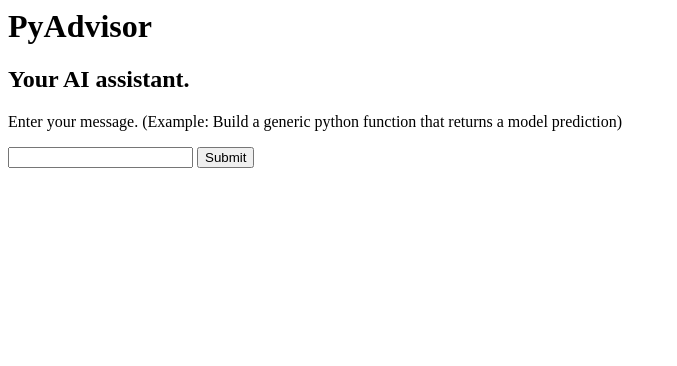
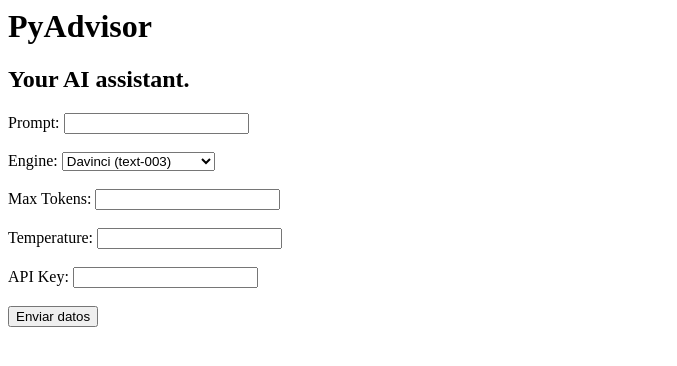
Before and after one commit to seenstevo/GPT3-App-Post-creator, a Flask app: page / in a window 1280 px wide. Shown: the top 366 px of the page, without its empty margins (0-677 px from the left). Run offline with Flask 2, Linux system fonts and the light colour scheme.

Commit message:
minimal working

```diff
--- a/app.py
+++ b/app.py
@@ -1,15 +1,11 @@
 from flask import Flask, render_template, request
 import os
-import pandas as pd
-import openai
-
-dir_script = os.path.dirname(os.path.abspath(__file__))
+from app import models
 
 os.chdir(os.path.dirname(os.path.abspath(__file__)))
 
-app = Flask(__name__, template_folder='app/templates')
+app = Flask(__name__, template_folder = 'app/templates')
 app.config['DEBUG'] = True
-
 
 @app.route("/")
 def index():
@@ -17,15 +13,17 @@ def index():
 
 @app.route('/', methods=['POST'])
 def my_form_post():
+    # collect inputs from user once submit button pressed
     prompt = request.form['prompt']
+    engine = request.form['engine']
+    temperature = float(request.form['temperature'])
+    max_tokens = int(float(request.form['max_tokens']))
+    api_key = request.form['api_key']
 
-    response = openai.Completion.create(
-    engine="text-davinci-003",
-    prompt=prompt,
-    max_tokens=1000,
-    temperature=0.9
-    )
-    text_output = response.choices[0].text
+    # send these to the gpt model
+    text_output = models.fetch_gpt_response(prompt, api_key, engine, temperature, max_tokens)
+
+    # process the output
     text_output = text_output.replace('\n', '<br>')
     text_output = text_output.replace('\t', '    ')
     return text_output + '<p><a href="/">Back</a></p>\n'
--- a/app/gpt_api_key.txt
+++ b/app/gpt_api_key.txt
@@ -1 +1 @@
-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
+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
--- a/app/templates/index.html
+++ b/app/templates/index.html
@@ -1,11 +1,46 @@
+<!-- <!DOCTYPE html> -->
+<html>
+    <head>
+        <meta charset="UTF-8">
+        <title>Chat GPT</title>
+        <h1>PyAdvisor</h1>
+        <h2>Your AI assistant.</h2>
+    </head>
+    <body>
+        <form method="POST">
+            <label for="prompt">Prompt:</label>
+            <input type="text" id="prompt" name="prompt"><br>
 
+            <br>
 
-<h1>PyAdvisor</h1>
+            <label for="engine">Engine:</label>
+            <select id="engine" name="engine"><br>
+                <option value="text-davinci-003">Davinci (text-003)</option>
+                <option value="text-davinci-002">Davinci (text-002)</option>
+                <option value="code-davinci-003">Davinci (code-002)</option>
+                <option value="gpt-3.5-turbo">GPT-Turbo (3.5)</option>
+                <option value="gpt-3.5-turbo-0301">GPT-Turbo-0301 (3.5)</option>
+            </select>
 
-<h2>Your AI assistant.</h2>
+            <br>
+            <br>
 
-<p>Enter your message. (Example: Build a generic python function that returns a model prediction)</p>
-<form method="POST">
-    <input name="variable">
-    <input type="submit">
-</form>
+            <label for="max_tokens">Max Tokens:</label>
+            <input type="text" id="max_tokens" name="max_tokens"><br>
+
+            <br>
+
+            <label for="temperature">Temperature:</label>
+            <input type="text" id="temperature" name="temperature"><br>
+
+            <br>
+
+            <label for="api_key">API Key:</label>
+            <input type="text" id="api_key" name="api_key"><br>
+
+            <br>
+
+            <input type="submit" value="Enviar datos">
+        </form>
+    </body>
+</html>
```
Also changed, not shown: app/models.py (+6 -7 lines), app/__init__.py (added).
